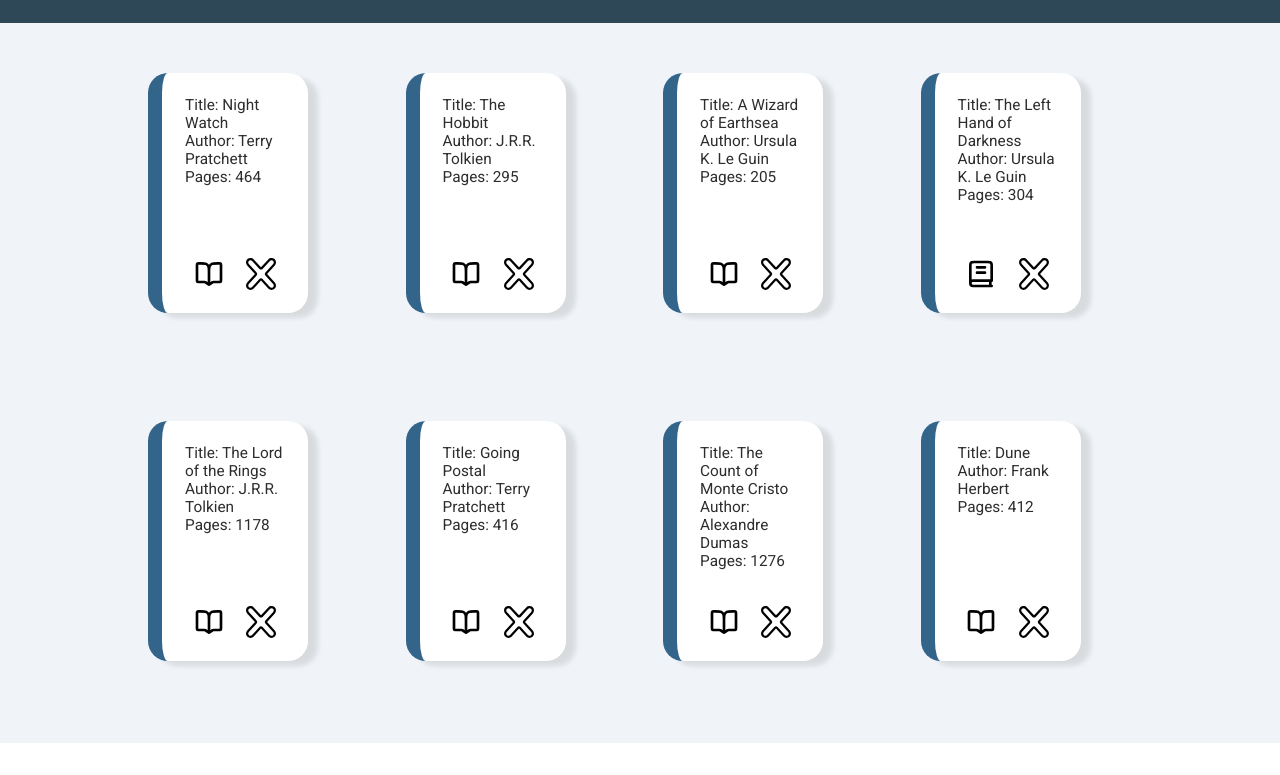
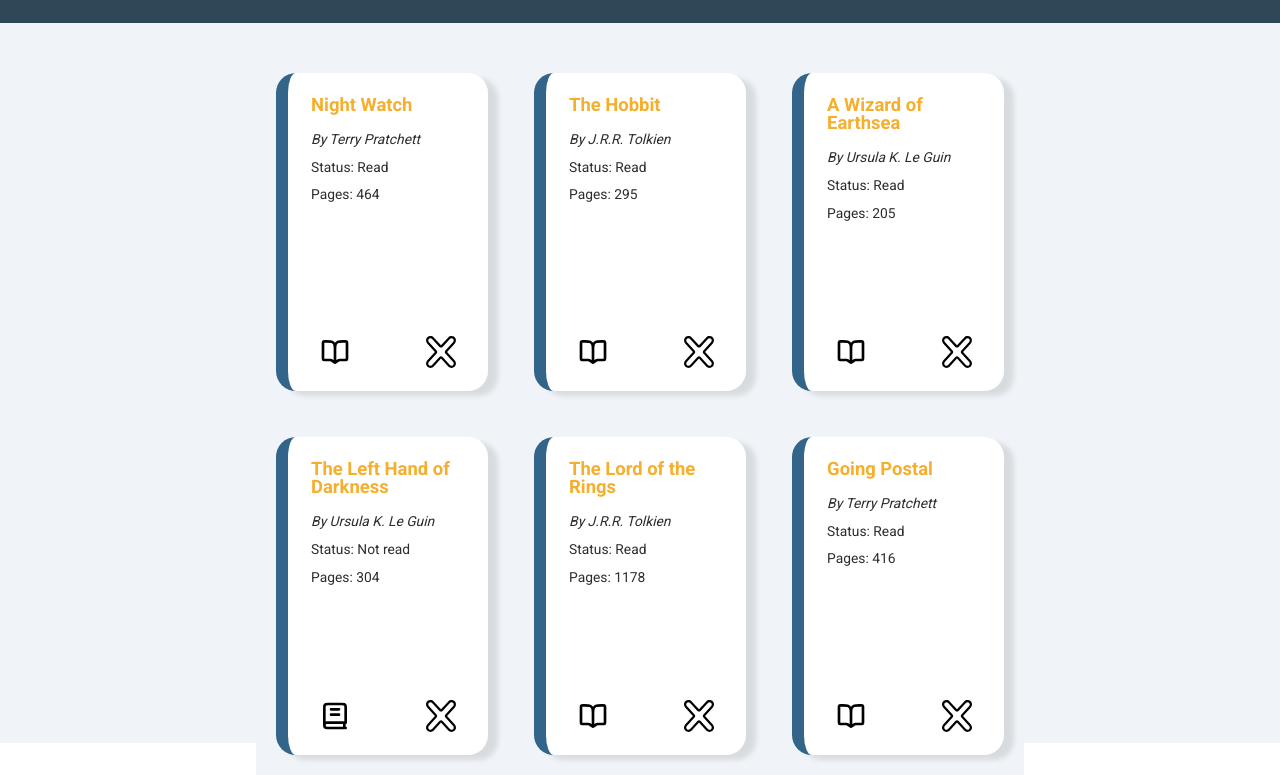
Before and after one commit to jufu87/Library, a plain HTML site: page index.html in a window 1280 px wide. Shown: the part 57-832 px from the top of the page. Before the commit the page ends 800 px from the top, so only its background shows below. Drawn offline with Linux system fonts and the light colour scheme.

Commit message:
More styling changes.

```diff
--- a/scripts.js
+++ b/scripts.js
@@ -17,10 +17,13 @@ const library = [
     new Book("The Left Hand of Darkness", "Ursula K. Le Guin", "304", false),
     new Book("The Lord of the Rings", "J.R.R. Tolkien", "1178", true),
     new Book("Going Postal", "Terry Pratchett", "416", true),
-    new Book("The Count of Monte Cristo", "Alexandre Dumas", "1276", true),
-    new Book("Dune", "Frank Herbert", "412", true),
+    // new Book("The Count of Monte Cristo", "Alexandre Dumas", "1276", true),
+    // new Book("Dune", "Frank Herbert", "412", true),
 
-
+    // new Book("The Hitchhiker's Guide to the Galaxy", "Douglas Adams", "224", true),
+    // new Book("The Name of the Wind", "Patrick Rothfuss", "662", true),
+    // new Book("The Wise Man's Fear", "Patrick Rothfuss", "994", true),
+    // new Book("The Lies of Locke Lamora", "Scott Lynch", "722", false),
 
 ];
 
@@ -78,13 +81,17 @@ function renderBookCard(book) {
 
     const titleItem = document.createElement("li");
     const authorItem = document.createElement("li");
+    const statusItem = document.createElement("li");
     const pagesItem = document.createElement("li");
 
-    titleItem.textContent = `Title: ${book.title}`;
-    authorItem.textContent = `Author: ${book.author}`;
+
+    titleItem.textContent = `${book.title}`;
+    authorItem.textContent = `By ${book.author}`;
+    statusItem.textContent = `Status: ${book.read ? "Read" : "Not read"}`;
     pagesItem.textContent = `Pages: ${book.pages}`;
 
-    list.append(titleItem, authorItem, pagesItem);
+
+    list.append(titleItem, authorItem, statusItem, pagesItem);
     card.appendChild(list);
 
     // Button container (flex row)
@@ -95,6 +102,8 @@ function renderBookCard(book) {
     const toggleButton = document.createElement("button");
     toggleButton.classList.add("toggle-button");
     toggleButton.setAttribute("aria-label", book.read ? "Mark as unread" : "Mark as read");
+
+
 
     const toggleIcon = document.createElement("img");
     toggleIcon.src = book.read ? "images/book-read.svg" : "images/book-not-read.svg";
@@ -109,6 +118,7 @@ function renderBookCard(book) {
         toggleIcon.src = book.read ? "images/book-read.svg" : "images/book-not-read.svg";
         toggleIcon.alt = book.read ? "Read" : "Not read";
         toggleButton.setAttribute("aria-label", book.read ? "Mark as unread" : "Mark as read");
+        statusItem.textContent = `Status: ${book.read ? "Read" : "Not read"}`;
     });
 
     // Delete button
--- a/styles.css
+++ b/styles.css
@@ -94,11 +94,11 @@ body {
     display: flex;
     justify-content: center;
     /* optional: center the grid if it doesn’t fill width */
-    /* max-width: 1440px; 4–5 cards wide max */
     margin: 0 auto;
     width: 100%;
     height: 100%;
-    max-width: 80vw;
+    /* max-width: 60vw; */
+    max-width: clamp(500px, 60vw, 1600px);
 }
 
 
@@ -113,17 +113,18 @@ body {
     grid-template-columns: repeat(auto-fill, minmax(clamp(120px, 16vw, 200px), 1fr));
     gap: clamp(1em, 4vw, 3em);
     font-size: clamp(0.6rem, 1.2vw, 1rem);
+
 }
 
 .book-card {
     aspect-ratio: 2 / 3;
-    max-height: 30vh;
+    max-height: 40vh;
     /* width: 100%; */
     /* fills the grid cell */
     /* font-size: 0.9rem; */
     /* optionally reduce font size */
 
-    border-left: 14px var(--color-secondary) solid;
+    border-left: 0.8em var(--color-secondary) solid;
     background-color: var(--color-surface);
     border-radius: 20px;
     padding: 1em;
@@ -138,8 +139,9 @@ body {
 
 .book-card:hover {
     transform: scale(1.10);
-    box-shadow: 20px 8px 16px rgba(0, 0, 0, 0.2); /* slightly deeper shadow */
-  }
+    box-shadow: 20px 8px 16px rgba(0, 0, 0, 0.2);
+    /* slightly deeper shadow */
+}
 
 .book-card ul {
     font-size: inherit;
@@ -148,6 +150,32 @@ body {
 
 .book-card li {
     font-size: inherit;
+    line-height: 1;
+    margin-bottom: 1em;
+}
+
+.book-card li:first-child {
+    font-weight: bold;
+    font-size: 1.2em;
+    color: var(--color-accent);
+    /* color: red; */
+}
+
+.book-card li:nth-child(2) {
+    /* font-weight: bold; */
+    font-size: 0.9em;
+    font-style: italic;
+}
+
+.book-card li:nth-child(3) {
+    font-size: 0.9em;
+    /* color: red; */
+}
+
+.book-card li:nth-child(4) {
+    font-size: 0.9em;
+
+    /* color: red; */
 }
 
 .button-group {
```
